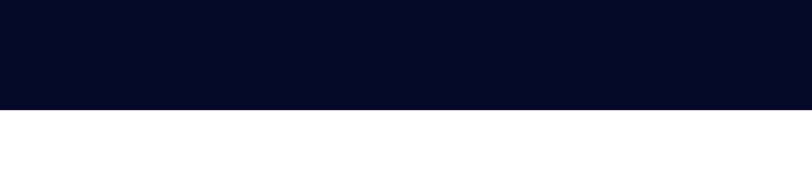
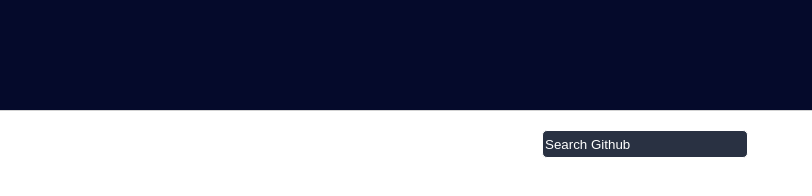
Before and after one commit to Celox16/KDT_HW, a plain HTML site: page index.html in a window 1280 px wide. Shown: the part 230-426 px from the top of the page, 468-1280 px from the left. Drawn offline with Linux system fonts and the light colour scheme.

Commit message:
feat: add right attributes
add sign in, sign up, git search

TODO: Edit to right array

```diff
--- a/index.html
+++ b/index.html
@@ -23,6 +23,15 @@
 					<div class="menu-item">Pricing</div>
                 </div>
             </div>
+            <div class="container-right clearfix">
+                <div class="menu-right clearfix">
+                    <div>
+                        <input type="text" class="menu-search" placeholder="Search Github" onfocus='this.placeholder=""' onblur ='this.placeholder="Search Gtihub"'>
+                    </div>
+                    <div class="menu-item">Sign in</div>
+                    <div class="menu-item sign-up-border">Sign up</div>
+                </div>
+            </div>
         </div>
     </div>
 </body>
--- a/main.css
+++ b/main.css
@@ -37,6 +37,40 @@ body {
     padding: 8px 10px;
 }
 
+.container-right {
+    padding-top: 20px;
+    padding-bottom: 20px;
+    float: right;
+}
+
+.menu-right {
+    float: right;
+}
+
+.menu-search {
+    width: 200px;
+    height: 24px;
+    border: 1px solid white;
+    border-radius: 5px;
+    background-color: #293142;
+    filter: opacity();
+    float: right;
+}
+
+input:focus {
+    outline: none;
+}
+
+.sign-up-border {
+    border: 1px solid white;
+    border-radius: 10px;
+    padding-left: 8px;
+}
+
+input::placeholder {
+    color:white;
+}
+
 .clearfix::after {
     content: "";
     display: block;
```
